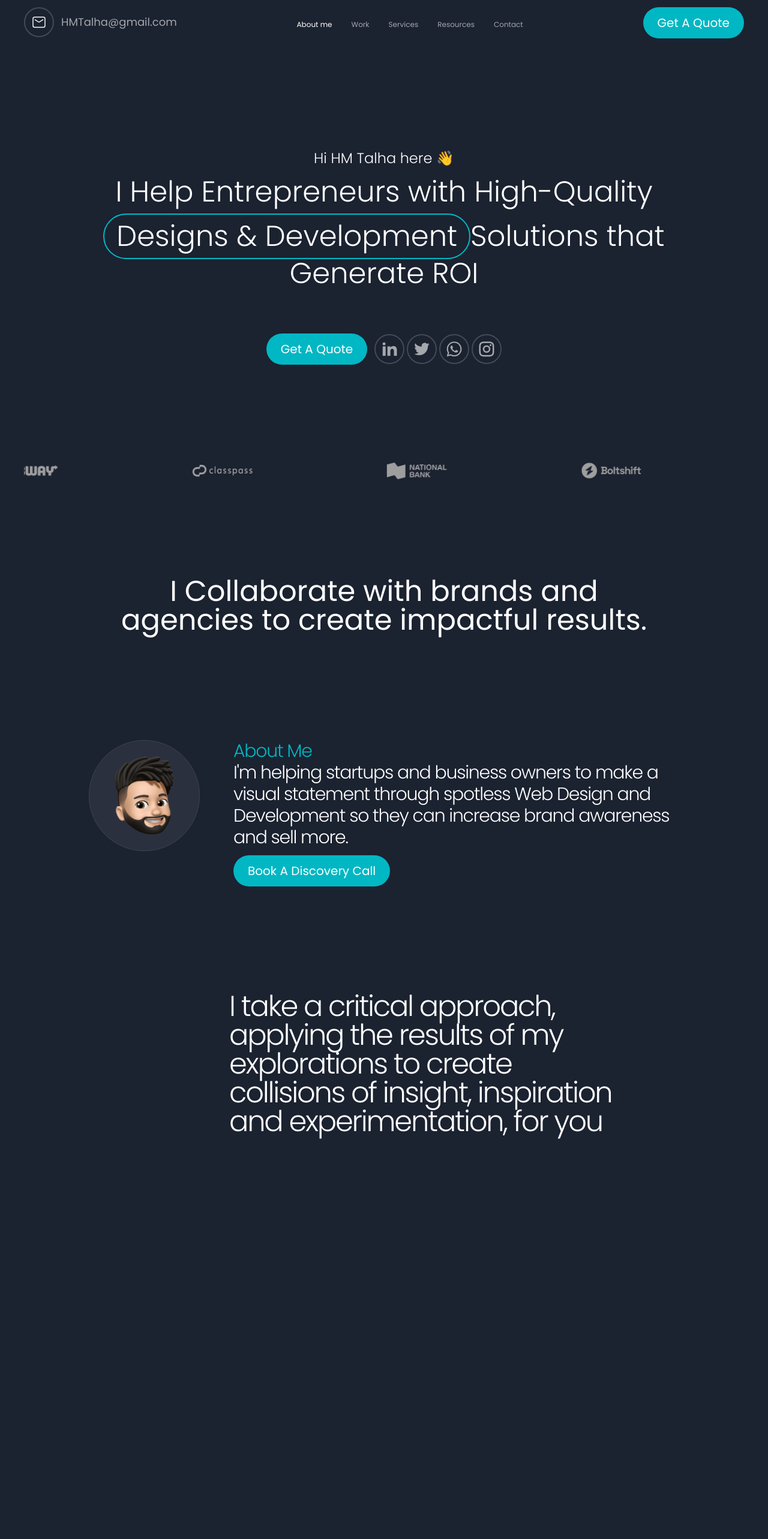
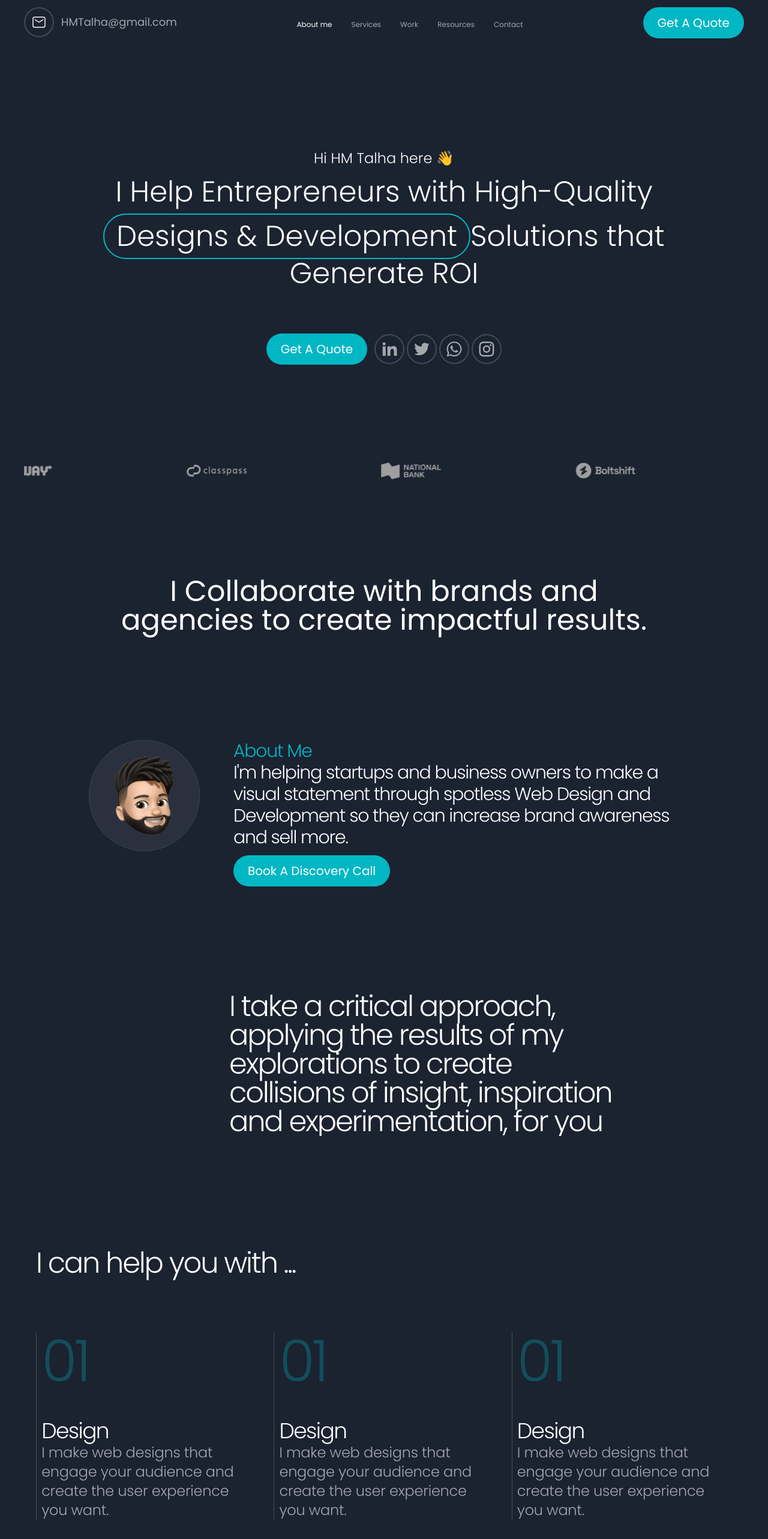
Before and after one commit to usersyedsaad/Project-1-MH-Talha, a React (Vite) app: page / in a window 1280 px wide. Shown: the top 2566 px of the page at 60% size. Before the commit the page ends 2094 px from the top, so only its background shows below. Built offline with nearby package versions, Linux system fonts and the light colour scheme.

Commit message:
new services page added

```diff
--- a/src/Components/About.jsx
+++ b/src/Components/About.jsx
@@ -9,7 +9,7 @@ import WhatsappIcon from "../assets/svgs/WhatsappIcon.svg"
 
 const About = () => {
   return (
-    <div id='About' className="text-white  min-h-min flex flex-col justify-between items-center gap-y-40">
+    <div  className="text-white  min-h-min flex flex-col justify-between items-center gap-y-40">
       {/* Main Content Section */}
       <div className="center-div flex flex-col items-center gap-14 w-full px-[10vw]  mt-40  ">
         {/* Introduction Section */}
--- a/src/Components/Aboutme.jsx
+++ b/src/Components/Aboutme.jsx
@@ -4,7 +4,7 @@ import CircleIcon from './Subcomponents/Icons/CircleIcon'
 import Sassac from '../assets/imgs/Sassac1.png'
 const Aboutme = () => {
   return (
-    <div className='h-auto w-full overflow-hidden text-white  flex flex-col items-center justify-between gap-44'>
+    <div id='About' className='h-auto w-full overflow-hidden text-white  flex flex-col items-center justify-between gap-44'>
       <h2 className='text-2xl md:text-3xl lg:text-5xl  text-center w-[73%] mt-40 h-auto'>I Collaborate with brands and agencies to create impactful results.</h2>
       <div className=' w-[85%] flex flex-col md:flex-row justify-start items-start gap-14 ml-[3%]'>
 
@@ -15,7 +15,7 @@ const Aboutme = () => {
           <Button buttonTitle="Book A Discovery Call " style={{marginTop: "12px"}}/>
         </div>
       </div>
-      <div className=' flex  mr-[1%]  w-full justify-center mb-44'>
+      <div className=' flex  mr-[1%]  w-full justify-center '>
         <div className='w-[85%] ml-[3%] gap-x-14'>
         <h3 className='text-2xl md:text-3xl lg:text-5xl xl:text-5xl leading-normal md:w-[65.4%] font-light md:tracking-[-2.24px] h-auto mr- md:ml-[210px] lg:ml-[240px] '>I take a critical approach, applying the results of my explorations to create collisions of insight, inspiration and experimentation, for you</h3>
         </div>
--- a/src/Components/Pages.jsx
+++ b/src/Components/Pages.jsx
@@ -10,7 +10,7 @@ const Pages = () => {
     <div className='MainContent flex flex-col mt-16'>
       <About/>
       <Aboutme/>
-      {/* <Services/> */}
+      <Services/>
       {/* <Work/> */}
       {/* <Reviews/> */}
       {/* <ContactMe/> */}
--- a/src/Components/Services.jsx
+++ b/src/Components/Services.jsx
@@ -3,7 +3,7 @@ import Card from './Subcomponents/Icons/Card'
 
 const Services = () => {
   return (
-    <div className='text-white  min-h-min  w-full flex flex-col gap-20 px-5'>
+    <div id='Services' className='text-white overflow-hidden h-auto  w-full flex flex-col gap-20 px-5 pt-44'>
       <h3 className='tracking-[-2.24px] font-light leading-normal text-5xl'>I can help you with ...</h3>
       <div className='min-h-min grid grid-cols-1 sm:grid-cols-2  md:grid-cols-3  gap-y-[9.6%] gap-x-[2.5%]'>
         <Card/>
--- a/src/Components/Subcomponents/NavBar.jsx
+++ b/src/Components/Subcomponents/NavBar.jsx
@@ -16,10 +16,10 @@ const NavBar = () => {
       <Brand />
       <div className={`min-w-[25%]  topnav ${isResponsive ? 'responsive' : ''}`} id="myTopnav">
         <a href="#About" className="active mt-1.5">About me</a>
-        <a href="#work" className="mt-1.5">Work</a>
-        <a href="#services" className="mt-1.5">Services</a>
-        <a href="#resources" className="mt-1.5">Resources</a>
-        <a href="#contact" className="mt-1.5">Contact</a>
+        <a href="#Services" className="mt-1.5">Services</a>
+        <a href="#Work" className="mt-1.5">Work</a>
+        <a href="#Resources" className="mt-1.5">Resources</a>
+        <a href="#Contact" className="mt-1.5">Contact</a>
         {/* Hamburger icon */}
         <a href="javascript:void(0);" className="icon" onClick={toggleNav}>
           <i className=" fa fa-bars items-center justify-between mt-2"></i>
--- a/src/index.css
+++ b/src/index.css
@@ -29,6 +29,7 @@ body {
 /* Optional: Root-level styling */
 html {
   font-size: 16px; /* Base font size for rem units */
+  scroll-behavior: smooth;
 }
 
 /* Apply global padding for entire layout */
```
